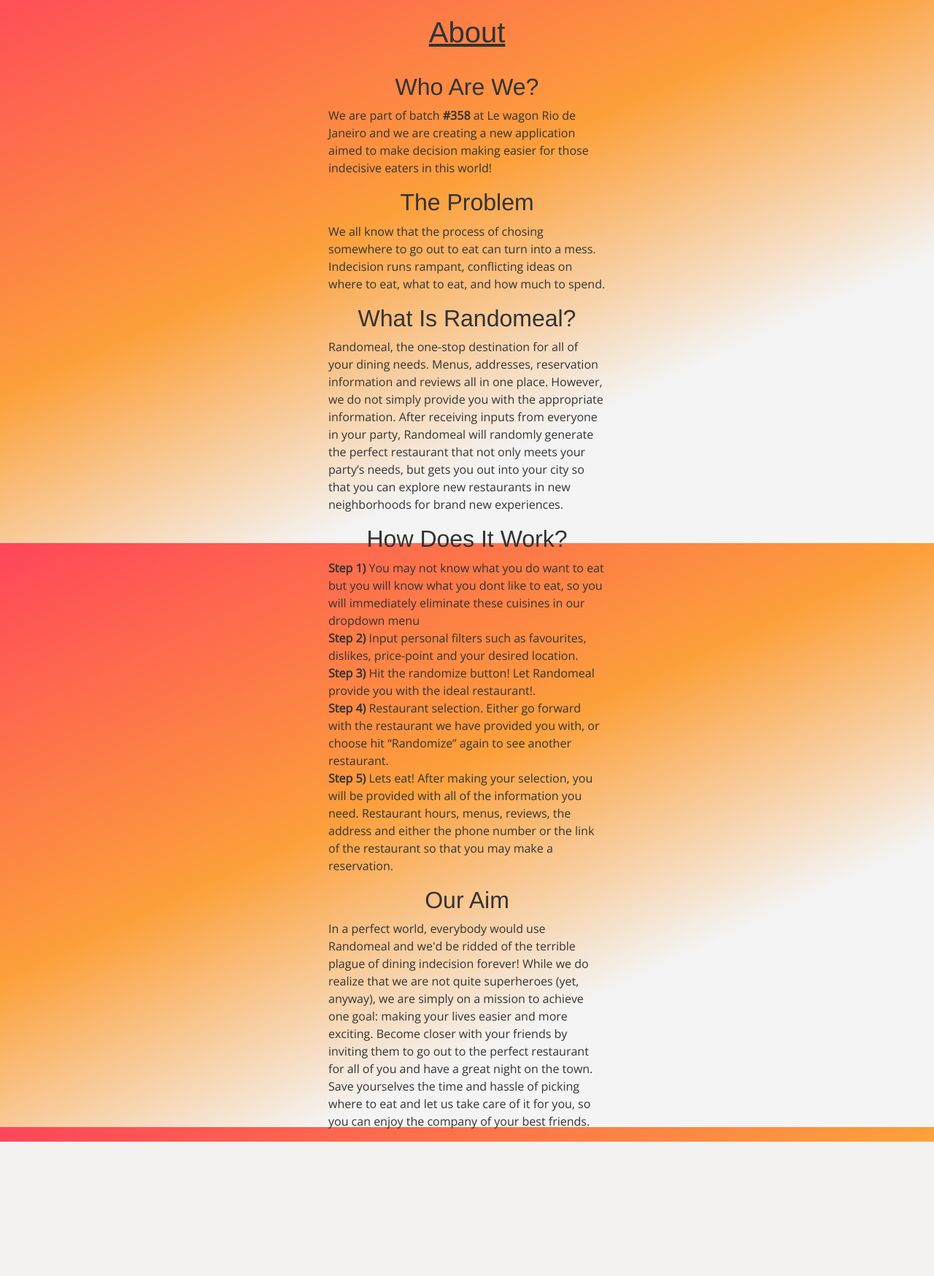
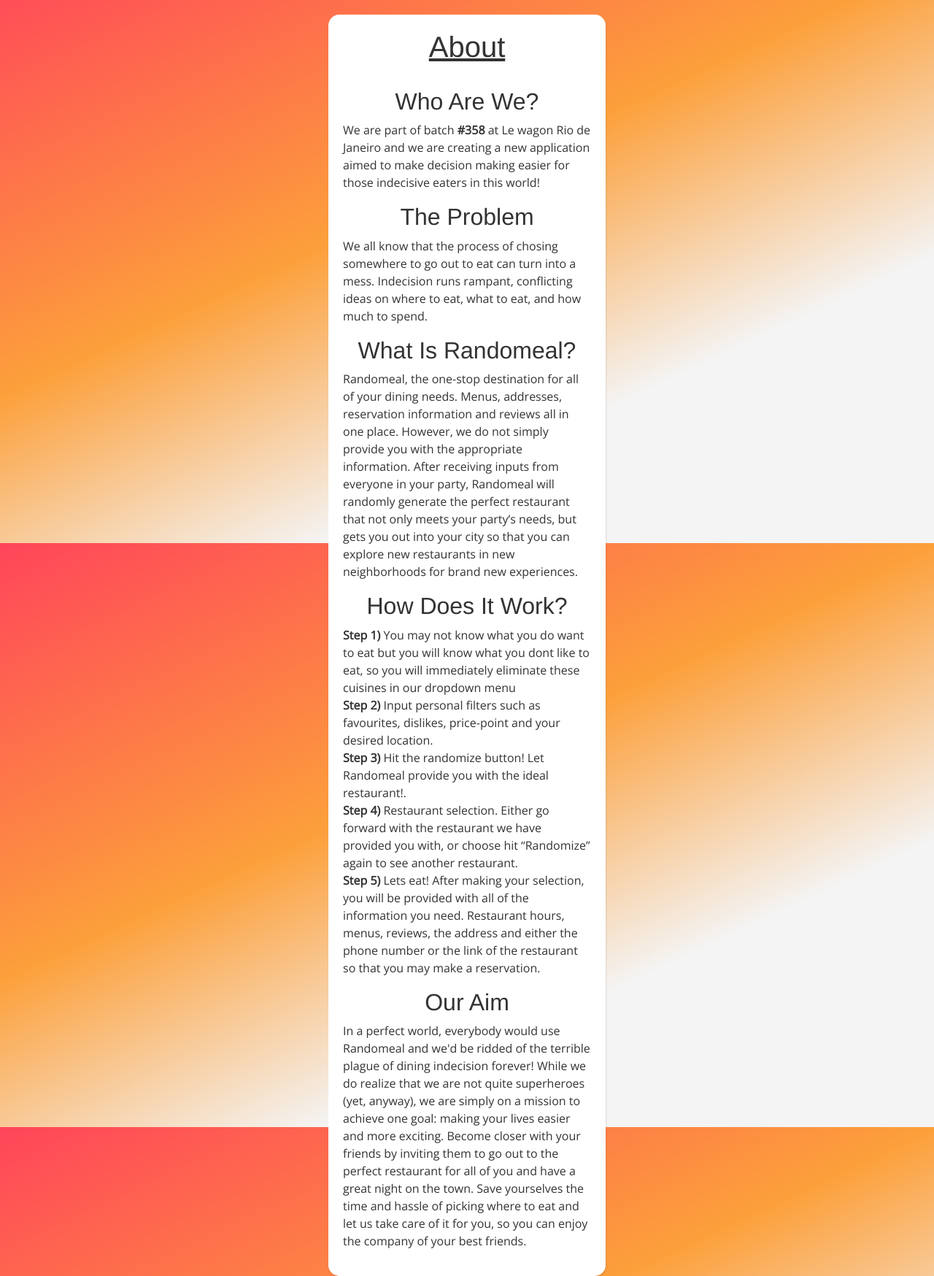
Before and after one commit to chase-the-coder/Randomeal, a Rails app: page /about in a window 1280 px wide. Shown: the part 56-1804 px from the top of the page at 73% size. Before the commit the page ends 1620 px from the top, so only its background shows below. Run offline with Rails 7, Linux system fonts and the light colour scheme; style sheets or scripts are compiled from the project's sources; parts of the project's set-up code (start-up, migrations or seed data) failed here and were passed over; some libraries are stand-ins or nearby versions; some web fonts are replaced.

Commit message:
addded card to style

```diff
--- a/app/views/pages/about.html.erb
+++ b/app/views/pages/about.html.erb
@@ -1,3 +1,5 @@
+<div class="card">
+  <div class="card-body">
 <h1><u>About</u></h1>
 <br>
 <h2>Who Are We?</h2>
@@ -34,3 +36,5 @@
 While we do realize that we are not quite superheroes (yet, anyway), we are simply on a mission to achieve one goal: making your lives easier and more exciting.
 
 Become closer with your friends by inviting them to go out to the perfect restaurant for all of you and have a great night on the town. Save yourselves the time and hassle of picking where to eat and let us take care of it for you, so you can enjoy the company of your best friends.</p>
+ </div>
+</div>
--- a/app/views/pages/contact.html.erb
+++ b/app/views/pages/contact.html.erb
@@ -1,3 +1,5 @@
+<div class="card">
+  <div class="card-body">
 <h1>Contact Us</h1>
 
 <p>Please leave your details and query below and we'll get back to you as soon as possible...</p>
@@ -7,3 +9,5 @@
     <%= f.input :comments %>
     <%= link_to 'submit', root_path, class: 'btn', style: "background-color: #F3613A; color: white"%>
   <% end %>
+  </div>
+</div>
```
